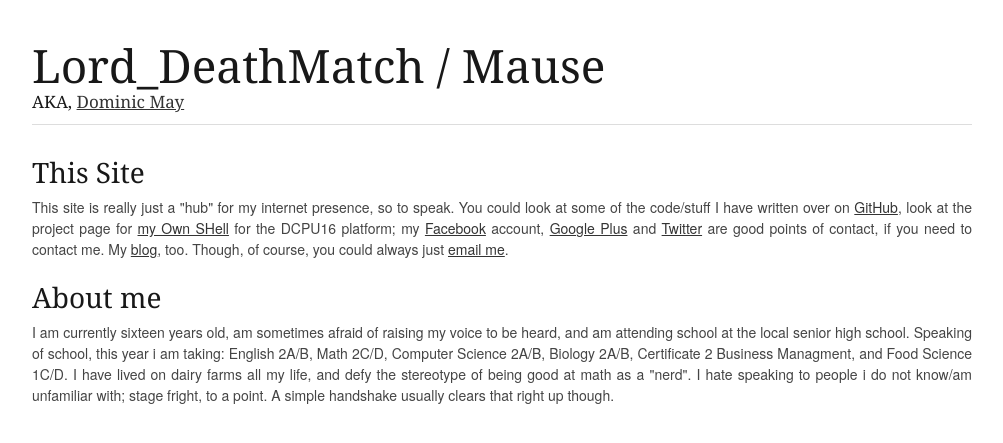
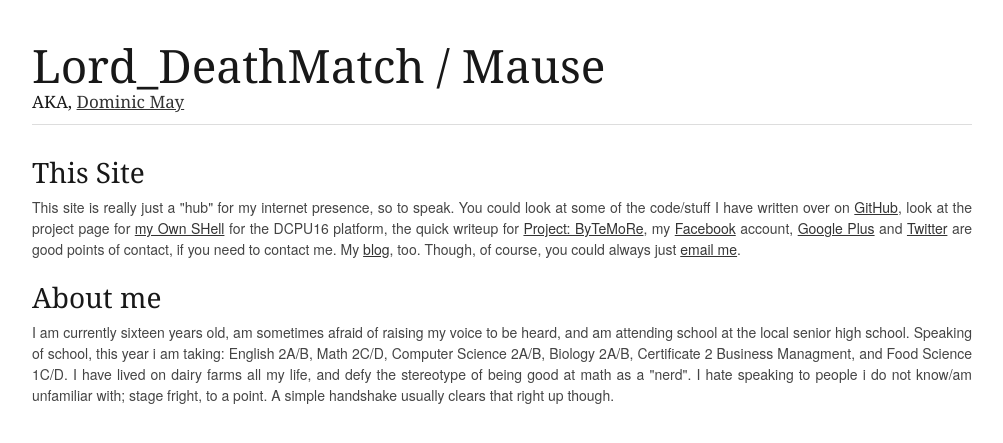
Before and after one commit to Mause/mause.github.com, a Jekyll site: the page index.html, which Jekyll copies as it is, in a window 1280 px wide. Shown: the top 443 px of the page, without its empty margins (138-1141 px from the left). Built offline with Jekyll 4.4.1, drawn with Linux system fonts in a browser that asks for light colours; nearby versions of some CDN libraries.

Commit message:
Added link to bytemore on homepage

```diff
--- a/index.html
+++ b/index.html
@@ -77,7 +77,7 @@
 				<h3>This Site</h3>
 				<p>
 					This site is really just a "hub" for my internet presence, so to speak.
-					You could look at some of the code/stuff I have written over on <a href="http://github.com/Mause">GitHub</a>, look at the project page for <a href="http://mause.me/DoSH" title="Doms Own SHell">my Own SHell</a> for the DCPU16 platform;
+					You could look at some of the code/stuff I have written over on <a href="http://github.com/Mause">GitHub</a>, look at the project page for <a href="http://mause.me/DoSH" title="Doms Own SHell">my Own SHell</a> for the DCPU16 platform, the quick writeup for <a href="/bytemore">Project: ByTeMoRe</a>,
 					my <a href=#>Facebook</a> account, <a href="https://plus.google.com/110662837269852479292">Google Plus</a> and <a href="https://twitter.com/#!/Lord_DeathMatch">Twitter</a> are good points of contact, if you need to contact me.
 					My <a href="http://blog.mause.me">blog</a>, too. Though, of course, you could always just <a href="mailto:jack.thatch@gmail.com">email me</a>.
 				</p>
```
